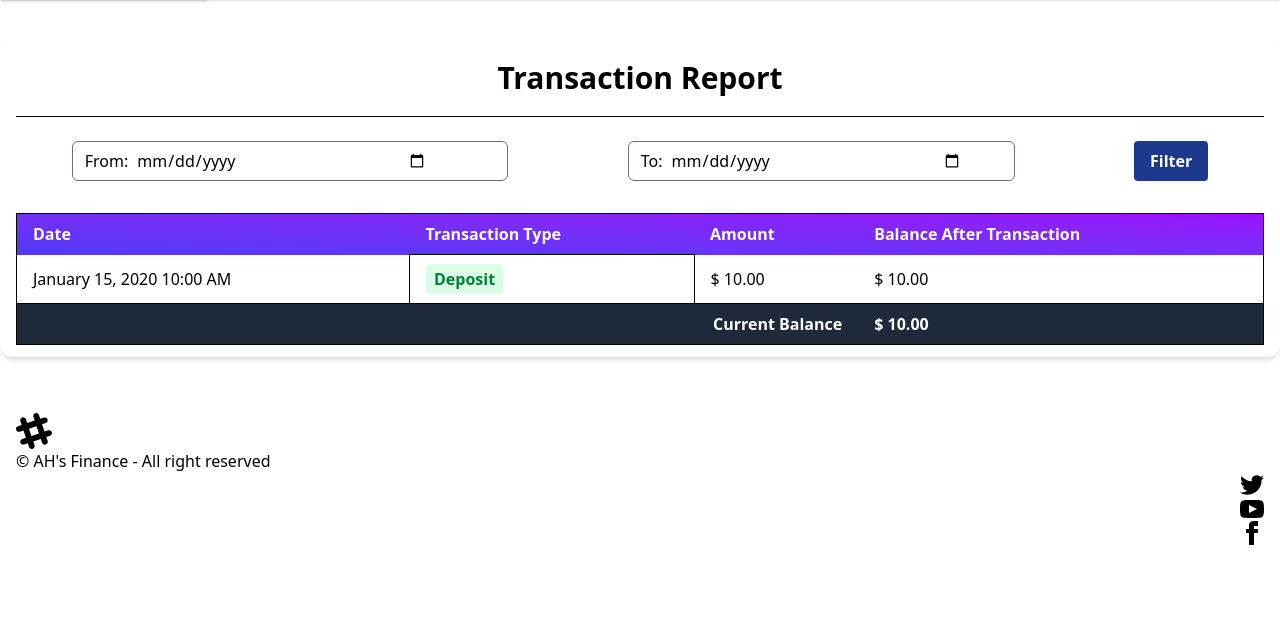
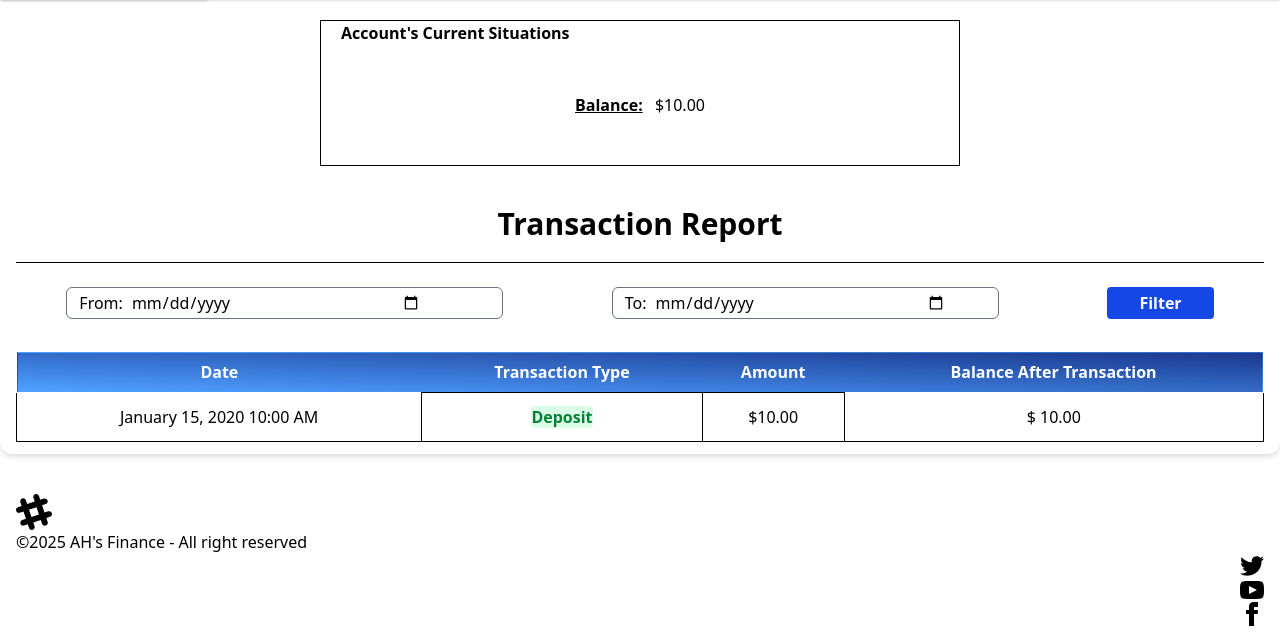
Before and after one commit to alaminatcs/ah-finance, a Django app: page /transaction/report/ in a window 1280 px wide. Shown: the part 212-854 px from the top of the page. Before the commit the page ends 757 px from the top, so only its background shows below. Run offline with Django 5.2, Linux system fonts and the light colour scheme; a user stored in the database is signed in; tables that the repository leaves empty hold one stand-in row (values such as "Sample post"); some libraries are stand-ins or nearby versions.

Commit message:
fine tune

```diff
--- a/accounts/forms.py
+++ b/accounts/forms.py
@@ -1,6 +1,6 @@
+from django import forms
+from django.contrib.auth.forms import UserCreationForm
 from .models import User, UserBankAccount, UserAddress, ACCOUNT_TYPE, GENDER_TYPE
-from django.contrib.auth.forms import UserCreationForm
-from django import forms
 
 class UserRegistrationForm(UserCreationForm):
     account_type = forms.ChoiceField(choices=ACCOUNT_TYPE)
@@ -10,7 +10,6 @@ class UserRegistrationForm(UserCreationForm):
     postal_code = forms.IntegerField()
     city = forms.CharField(max_length=100)
     country = forms.CharField(max_length=100)
-
     class Meta:
         model = User
         fields = [
@@ -48,7 +47,6 @@ class UserRegistrationForm(UserCreationForm):
             )
         return new_user
 
-# user data update form
 class UserDataUpdateForm(forms.ModelForm):
     account_type = forms.ChoiceField(choices=ACCOUNT_TYPE)
     street_address = forms.CharField(max_length=100)
--- a/accounts/models.py
+++ b/accounts/models.py
@@ -2,7 +2,7 @@ from django.db import models
 from django.contrib.auth.models import User
 from .constants import ACCOUNT_TYPE, GENDER_TYPE
 
-# User Account info
+
 class UserBankAccount(models.Model):
     user = models.OneToOneField(User, related_name='account', on_delete=models.CASCADE)
     gender = models.CharField(max_length=20, choices=GENDER_TYPE)
@@ -15,7 +15,6 @@ class UserBankAccount(models.Model):
     def __str__(self):
         return f"{self.user} - {self.user.first_name}"
 
-# User Address info
 class UserAddress(models.Model):
     user = models.OneToOneField(User, related_name='address', on_delete=models.CASCADE)
     street_address = models.CharField(max_length=100)
--- a/accounts/templates/accounts/login.html
+++ b/accounts/templates/accounts/login.html
@@ -1,5 +1,5 @@
 {% extends 'base.html' %}
-{% block title %} AH's Login Portal {% endblock %}
+{% block title %} Login - AH's Finance {% endblock %}
 
 {% load tailwind_filters %}
 {% block body %}
--- a/accounts/templates/accounts/registration.html
+++ b/accounts/templates/accounts/registration.html
@@ -1,5 +1,5 @@
 {% extends 'base.html' %}
-{% block title %} AH's Signup Portal {% endblock %}
+{% block title %} Signup - AH's Finance {% endblock %}
 
 {% load tailwind_filters %}
 {% block body %}
--- a/accounts/urls.py
+++ b/accounts/urls.py
@@ -1,9 +1,9 @@
 from django.urls import path
-from .views import welcome_note, UserSignup, UserLogin, UserLogout, ProfileDetails, UserDataUpdate
+from .views import HomeView, UserSignup, UserLogin, UserLogout, ProfileDetails, UserDataUpdate
 
 app_name = 'accounts'
 urlpatterns = [
-    path('', welcome_note, name='home'),
+    path('', HomeView.as_view(), name='home'),
     path('signup/', UserSignup.as_view(), name='signup'),
     path('login/', UserLogin.as_view(), name='login'),
     path('logout/', UserLogout.as_view(), name='logout'),
--- a/config/settings.py
+++ b/config/settings.py
@@ -127,3 +127,5 @@ STATIC_URL = 'static/'
 # https://docs.djangoproject.com/en/5.2/ref/settings/#default-auto-field
 
 DEFAULT_AUTO_FIELD = 'django.db.models.BigAutoField'
+
+LOGIN_URL = '/login/'
--- a/templates/footer.html
+++ b/templates/footer.html
@@ -15,7 +15,7 @@
         d="M22.672 15.226l-2.432.811.841 2.515c.33 1.019-.209 2.127-1.23 2.456-1.15.325-2.148-.321-2.463-1.226l-.84-2.518-5.013 1.677.84 2.517c.391 1.203-.434 2.542-1.831 2.542-.88 0-1.601-.564-1.86-1.314l-.842-2.516-2.431.809c-1.135.328-2.145-.317-2.463-1.229-.329-1.018.211-2.127 1.231-2.456l2.432-.809-1.621-4.823-2.432.808c-1.355.384-2.558-.59-2.558-1.839 0-.817.509-1.582 1.327-1.846l2.433-.809-.842-2.515c-.33-1.02.211-2.129 1.232-2.458 1.02-.329 2.13.209 2.461 1.229l.842 2.515 5.011-1.677-.839-2.517c-.403-1.238.484-2.553 1.843-2.553.819 0 1.585.509 1.85 1.326l.841 2.517 2.431-.81c1.02-.33 2.131.211 2.461 1.229.332 1.018-.21 2.126-1.23 2.456l-2.433.809 1.622 4.823 2.433-.809c1.242-.401 2.557.484 2.557 1.838 0 .819-.51 1.583-1.328 1.847m-8.992-6.428l-5.01 1.675 1.619 4.828 5.011-1.674-1.62-4.829z"
       ></path>
     </svg>
-    <p>&COPY; AH's Finance - All right reserved</p>
+    <p>&COPY;{% now 'Y' %} AH's Finance - All right reserved</p>
   </aside>
   <nav class="grid-flow-col gap-4 md:place-self-center md:justify-self-end">
     <a>
--- a/templates/home.html
+++ b/templates/home.html
@@ -6,7 +6,7 @@
   </p>
   <a href="{% if not user.is_authenticated %} {% url 'accounts:login' %} {% else %} {% url 'transactions:transaction_report' %} {% endif %}"
      class="mt-6 inline-block bg-blue-400 text-white px-6 py-1 rounded-lg hover:bg-blue-700">
-    View Reports
+    See Balance Details
   </a>
 </section>
 
--- a/transactions/constants.py
+++ b/transactions/constants.py
@@ -2,5 +2,6 @@ TRANSACTION_TYPE = (
     ('Deposit', 'Deposit'),
     ('Withdraw', 'Withdraw'),
     ('Loan Request', 'Loan Request'),
+    ('Loan Given', 'Loan Given'),
     ('Loan Paid', 'Loan Paid'),
 )
--- a/transactions/models.py
+++ b/transactions/models.py
@@ -2,7 +2,7 @@ from django.db import models
 from accounts.models import UserBankAccount
 from .constants import TRANSACTION_TYPE
 
-# Create your models here.
+
 class Transaction(models.Model):
     account = models.ForeignKey(UserBankAccount, on_delete=models.CASCADE, related_name='transactions')
 
--- a/transactions/templates/transactions/transaction_form.html
+++ b/transactions/templates/transactions/transaction_form.html
@@ -5,7 +5,6 @@
 {% block body %}
 <div class="w-full flex mt-5 justify-center">
   <div class="bg-white w-5/12 rounded-lg p-8 shadow-md">
-
     {% if title == 'Loan Request' %}
       <div class="mb-4">
         <a class="font-bold text-blue-700 hover:underline"
@@ -20,8 +19,7 @@
       {{ form|crispy }}
 
       <div class="flex w-full justify-center">
-        <button class="bg-blue-900 text-white hover:text-blue-900 hover:bg-white border border-blue-900 font-bold px-6 py-1 rounded-lg"
-                type="submit">
+        <button class="bg-blue-900 text-white hover:text-blue-900 hover:bg-white border border-blue-900 font-bold px-6 py-1 rounded-lg" type="submit">
           Submit
         </button>
       </div>
--- a/transactions/templates/transactions/transaction_report.html
+++ b/transactions/templates/transactions/transaction_report.html
@@ -1,73 +1,65 @@
 {% extends 'base.html' %}
-{% load static %}
+<!-- {% load static %} -->
 {% load humanize %}
 {% block head_title %}Transaction Report{% endblock %}
 
 {% block body %}
-<div class="my-10 py-3 px-4 bg-white rounded-xl shadow-md">
+<div class="w-[80%] lg:w-[50%] mt-5 mx-auto mockup-window bg-base-100 border border-base-300">
+    <h3 class="pl-5 font-bold">Account's Current Situations</h3>
+    <div class="grid place-content-center h-30">
+        <p><span class="font-bold underline mr-2">Balance:</span> ${{ account.balance|floatformat:2|intcomma }}</p>
+    </div>
+</div>
+<!-- details transactions report -->
+<div class="my-5 py-3 px-4 bg-white rounded-xl shadow-md">
   <h1 class="font-bold text-3xl text-center pb-5 pt-2">Transaction Report</h1>
   <hr />
-
-  <form method="get" action="{% url 'transactions:transaction_report' %}" class="flex justify-around gap-2 mt-6">
+  <!-- filter form -->
+  <form method="GET" action="{% url 'transactions:transaction_report' %}" class="flex justify-around gap-2 mt-6">
     <div class="pl-3 pr-2 bg-white border rounded-md border-gray-500 flex items-center w-[35%]">
       <label for="start_date" class="mr-2">From:</label>
-      <input type="date" id="start_date" name="start_date"
-             class="appearance-none w-[70%] outline-none focus:outline-none" />
+      <input type="date" id="start_date" name="start_date"  class="appearance-none w-[70%] outline-none focus:outline-none" />
     </div>
     <div class="pl-3 pr-2 bg-white border rounded-md border-gray-500 flex items-center w-[31%]">
       <label for="end_date" class="mr-2">To:</label>
-      <input type="date" id="end_date" name="end_date"
-             class="appearance-none w-[80%] outline-none focus:outline-none" />
+      <input type="date" id="end_date" name="end_date" class="appearance-none w-[80%] outline-none focus:outline-none" />
     </div>
     <div>
-      <button class="bg-blue-900 hover:bg-blue-700 text-white font-bold py-2 px-4 rounded focus:outline-none"
-              type="submit">
+      <button class="bg-blue-700 hover:bg-blue-900 text-white font-bold py-1 px-8 rounded focus:outline-none" type="submit">
         Filter
       </button>
     </div>
   </form>
-
-  <table class="table-auto mx-auto w-full px-5 rounded-xl mt-8 border dark:border-neutral-500">
-    <thead class="bg-purple-900 text-white text-left">
-      <tr class="bg-gradient-to-tr from-indigo-600 to-purple-600 rounded-md py-2 px-4 font-bold">
-        <th class="px-4 py-2">Date</th>
-        <th class="px-4 py-2">Transaction Type</th>
-        <th class="px-4 py-2">Amount</th>
-        <th class="px-4 py-2">Balance After Transaction</th>
+  <!-- report table -->
+  <table class="table-auto mx-auto w-full px-2 rounded-xl mt-8 border dark:border-neutral-500 text-center">
+    <thead class="bg-blue-600 text-white">
+      <tr class="bg-gradient-to-tr from-blue-400 to-blue-900 rounded-md py-2 font-bold border">
+        <th class="px-1 py-2">Date</th>
+        <th class="px-1 py-2">Transaction Type</th>
+        <th class="px-1 py-2">Amount</th>
+        <th class="px-1 py-2">Balance After Transaction</th>
       </tr>
     </thead>
     <tbody>
       {% for transaction in object_list %}
       <tr class="border-b dark:border-neutral-500">
-        <td class="px-4 py-2">
-          {{ transaction.transaction_time|date:"F d, Y h:i A" }}
-        </td>
-        <td class="px-4 py-3 text-s border">
-          <span class="px-2 py-1 font-bold leading-tight rounded-sm
-                       {% if transaction.transaction_type == 'Withdraw' %}
+        <td class="px-1 py-2">{{ transaction.transaction_time|date:"F d, Y h:i A" }}</td>
+        <td class="px-1 py-3 border">
+          <span class="font-bold leading-tight rounded-sm
+                       {% if transaction.transaction_type == 'Withdraw' or transaction.transaction_type == 'Loan Request' %}
                           text-red-700 bg-red-100
                        {% else %}
                           text-green-700 bg-green-100
                        {% endif %}">
-            {{ transaction.get_transaction_type_display }}
+            {{ transaction.transaction_type }}
           </span>
         </td>
-        <td class="px-4 py-2">
-          $ {{ transaction.transaction_amount|floatformat:2|intcomma }}
-        </td>
-        <td class="px-4 py-2">
-          $ {{ transaction.balance_after_transaction|floatformat:2|intcomma }}
-        </td>
+        <td class="px-1 py-2 border">${{ transaction.transaction_amount|floatformat:2|intcomma }}</td>
+        <td class="px-1 py-2">$ {{ transaction.balance_after_transaction|floatformat:2|intcomma }}</td>
       </tr>
       {% empty %}
-      <tr><td colspan="4" class="text-center py-4">No transactions found.</td></tr>
+        <tr><td colspan="4" class="text-center py-4">No transactions found.</td></tr>
       {% endfor %}
-      <tr class="bg-gray-800 text-white">
-        <th class="px-4 py-2 text-right" colspan="3">Current Balance</th>
-        <th class="px-4 py-2 text-left">
-          $ {{ account.balance|floatformat:2|intcomma }}
-        </th>
-      </tr>
     </tbody>
   </table>
 </div>
--- a/transactions/urls.py
+++ b/transactions/urls.py
@@ -1,12 +1,12 @@
 from django.urls import path
-from .views import DepositView, WithdrawView, TransactionReportView,LoanRequestView,LoanListView,PayLoanView
+from .views import DepositView, WithdrawView, TransactionReportView, LoanRequestView, LoanListView, LoanPayView
 
 app_name = 'transactions'
 urlpatterns = [
     path("deposit/", DepositView.as_view(), name="deposit_money"),
     path("withdraw/", WithdrawView.as_view(), name="withdraw_money"),
+    path("loan-request/", LoanRequestView.as_view(), name="loan_request"),
     path("report/", TransactionReportView.as_view(), name="transaction_report"),
-    path("loan_request/", LoanRequestView.as_view(), name="loan_request"),
-    path("loans/", LoanListView.as_view(), name="loan_list"),
-    path("loans/<int:loan_id>/", PayLoanView.as_view(), name="pay"),
+    path("loan-list/", LoanListView.as_view(), name="loan_list"),
+    path("pay-loan/<int:loan_id>/", LoanPayView.as_view(), name="pay"),
 ]
--- a/transactions/views.py
+++ b/transactions/views.py
@@ -1,13 +1,12 @@
+import datetime
 from django.urls import reverse_lazy
-from django.http import HttpResponse
 from django.contrib import messages
+from django.shortcuts import get_object_or_404, redirect
 from transactions.models import Transaction
 from django.views.generic import View, CreateView, ListView
 from django.contrib.auth.mixins import LoginRequiredMixin
 from transactions.forms import DepositForm, WithdrawForm, LoanRequestForm
-import datetime
-from django.shortcuts import get_object_or_404, redirect
-from django.contrib.auth import models
+
 
 class TransactionCreateView(LoginRequiredMixin, CreateView):
     model = Transaction
@@ -37,9 +36,6 @@ class DepositView(TransactionCreateView):
         amount = form.cleaned_data['transaction_amount']
         self.request.user.account.balance += amount
         self.request.user.account.save(update_fields = ['balance'])
-
-        messages.success(self.request, f"You've deposit ${amount} successfully.")
-
         return super().form_valid(form)
 
 class WithdrawView(TransactionCreateView):
@@ -54,9 +50,6 @@ class WithdrawView(TransactionCreateView):
         amount = form.cleaned_data['transaction_amount']
         self.request.user.account.balance -= amount
         self.request.user.account.save(update_fields=['balance'])
-
-        messages.success(self.request, f'Successfully withdrawn {"{:,.2f}".format(float(amount))}$ from your account')
-
         return super().form_valid(form)
 
 class LoanRequestView(TransactionCreateView):
@@ -68,25 +61,23 @@ class LoanRequestView(TransactionCreateView):
         return initial
 
     def form_valid(self, form):
-        amount = form.cleaned_data['transaction_amount']
-        current_loan_count = Transaction.objects.filter(
+        no_of_loan = Transaction.objects.filter(
             account=self.request.user.account,
-            transaction_type='Loan Request',
-            loan_approve_status = True
+            transaction_type='Loan Given', loan_approve_status=True
         ).count()
 
-        if current_loan_count >= 3:
-            return HttpResponse("You have cross the loan limits")
-            # return messages.info(self.request, "You have cross the loan limits")
+        if no_of_loan >= 2:
+            messages.error(self.request, "You've already 2 pending Loan!")
+            return redirect('transactions:loan_list')
 
-        messages.success(self.request, f'Loan request for ${amount} submitted successfully')
+        super().form_valid(form)
+        messages.success(self.request, "You're Loan request sent to the Admin")
 
-        return super().form_valid(form)
+        return redirect('transactions:loan_list')
 
 class TransactionReportView(LoginRequiredMixin, ListView):
     model = Transaction
     template_name = 'transactions/transaction_report.html'
-    balance = 0
 
     def get_queryset(self):
         queryset = super().get_queryset().filter(account=self.request.user.account)
@@ -101,37 +92,42 @@ class TransactionReportView(LoginRequiredMixin, ListView):
                 transaction_time__date__gte = start_date,
                 transaction_time__date__lte = end_date
             )
-        return queryset.distinct() # unique queryset hote hobe
+        return queryset.distinct()
 
     def get_context_data(self, **kwargs):
         context = super().get_context_data(**kwargs)
         context['account']  = self.request.user.account
         return context
 
-class PayLoanView(LoginRequiredMixin, View):
-    def get(self, request, loan_id):
-        loan = get_object_or_404(Transaction, id=loan_id)
-        if loan.loan_approve_status:
-            user_account = loan.account
-            if loan.transaction_amount < user_account.balance:
-                user_account.balance -= loan.transaction_amount
-                loan.balance_after_transaction = user_account.balance
-                user_account.save()
-                loan.loan_approve_status = True
-                loan.transaction_type = 'Loan Paid'
-                loan.save()
-                return redirect('transactions:loan_list')
-            else:
-                messages.error(self.request, f'Loan amount is greater than available balance')
-
-        return redirect('loan_list')
-
 class LoanListView(LoginRequiredMixin,ListView):
     model = Transaction
     template_name = 'transactions/loan_request.html'
-    context_object_name = 'loans' # loan list ta ei loans context er moddhe thakbe
 
     def get_queryset(self):
         user_account = self.request.user.account
-        queryset = Transaction.objects.filter(account=user_account,transaction_type='Loan Request')
+        # queryset = Transaction.objects.filter(account=user_account, transaction_type__in=['Loan Request', 'Loan Given'])
+        queryset = Transaction.objects.filter(account=user_account, transaction_type__icontains='Loan')
         return queryset
+
+class LoanPayView(LoginRequiredMixin, View):
+    def get(self, request, loan_id):
+        loan = get_object_or_404(Transaction, id=loan_id)
+        if loan.loan_approve_status and loan.transaction_type=='Loan Given':
+            user_account = loan.account
+            if loan.transaction_amount <= user_account.balance:
+                user_account.balance -= loan.transaction_amount
+                user_account.save()
+
+                Transaction.objects.create(
+                    account = user_account,
+                    transaction_type = 'Loan Paid',
+                    transaction_amount = loan.transaction_amount,
+                    balance_after_transaction = user_account.balance,
+                    loan_approve_status = True
+                )
+                loan.loan_approve_status = False
+                loan.save()
+                messages.success(self.request, "Loan paid successfully!")
+            else:
+                messages.error(request, 'Remains not enough balance to pay Loan!')
+        return redirect('transactions:loan_list')
```
Also changed, not shown: accounts/templates/accounts/logout.html (deleted, +0 -16 lines), accounts/templates/accounts/profile.html (+12 -11 lines), accounts/views.py (+4 -5 lines), transactions/admin.py (+13 -4 lines), transactions/forms.py (+8 -5 lines), transactions/templates/transactions/loan_request.html (+27 -7 lines).
